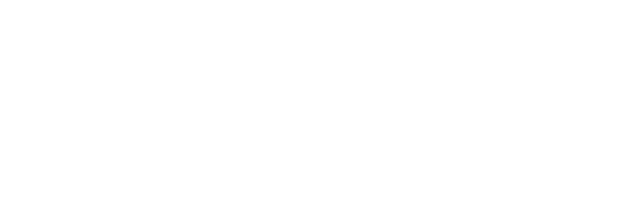
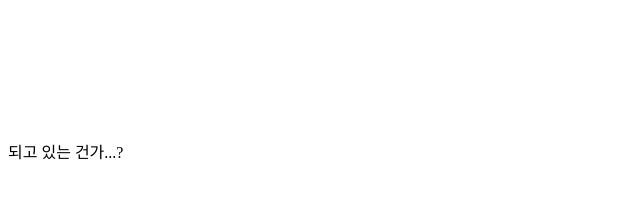
Before and after one commit to seeeop2/js-grim, a plain HTML site: page MEME-MAKER/index.html in a window 1280 px wide. Shown: the whole page, without its empty margins (0-640 px from the left). Drawn offline with Linux system fonts and the light colour scheme.

Commit message:
plz help me

```diff
--- a/MEME-MAKER/index.html
+++ b/MEME-MAKER/index.html
@@ -8,6 +8,7 @@
     <link rel="stylesheet" href="css/styles.css">
 </head>
 <body>
+    되고 있는 건가...?
     <canvas></canvas>
     <script src="js/app.js"></script>
 </body>
```
